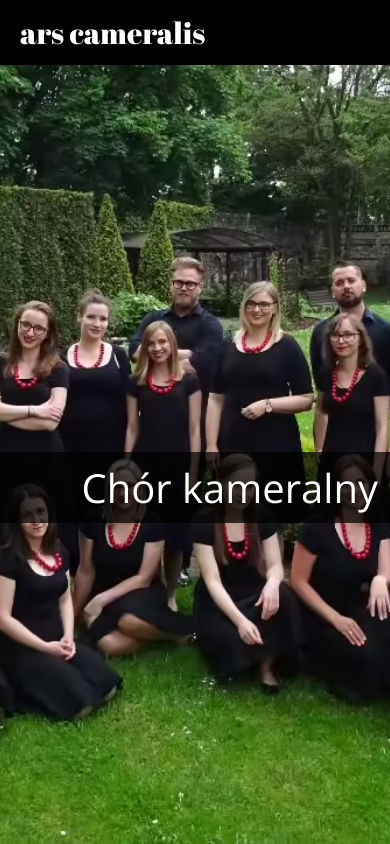
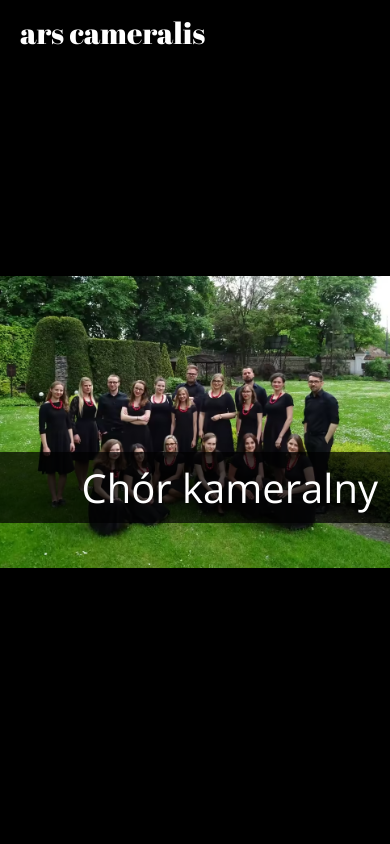
Before and after one commit to piotr-rajtar/ars-cameralis, a Vue app: page / in a window 390 px wide. Built offline with nearby package versions, Linux system fonts and the light colour scheme; some icons are missing.

Commit message:
Fix mobile background

```diff
--- a/src/App.vue
+++ b/src/App.vue
@@ -38,9 +38,11 @@ export default class App extends Vue {
   flex-direction: column;
 
   @include screen-mobile {
-    background-color: contain, no-repeat $main-color;
+    background-color: $main-color;
     background-image: url('/images/background_mobile.avif'),
       url('/images/background_mobile_f.webp');
+    background-size: contain;
+    background-repeat: no-repeat;
   }
 }
 
```
